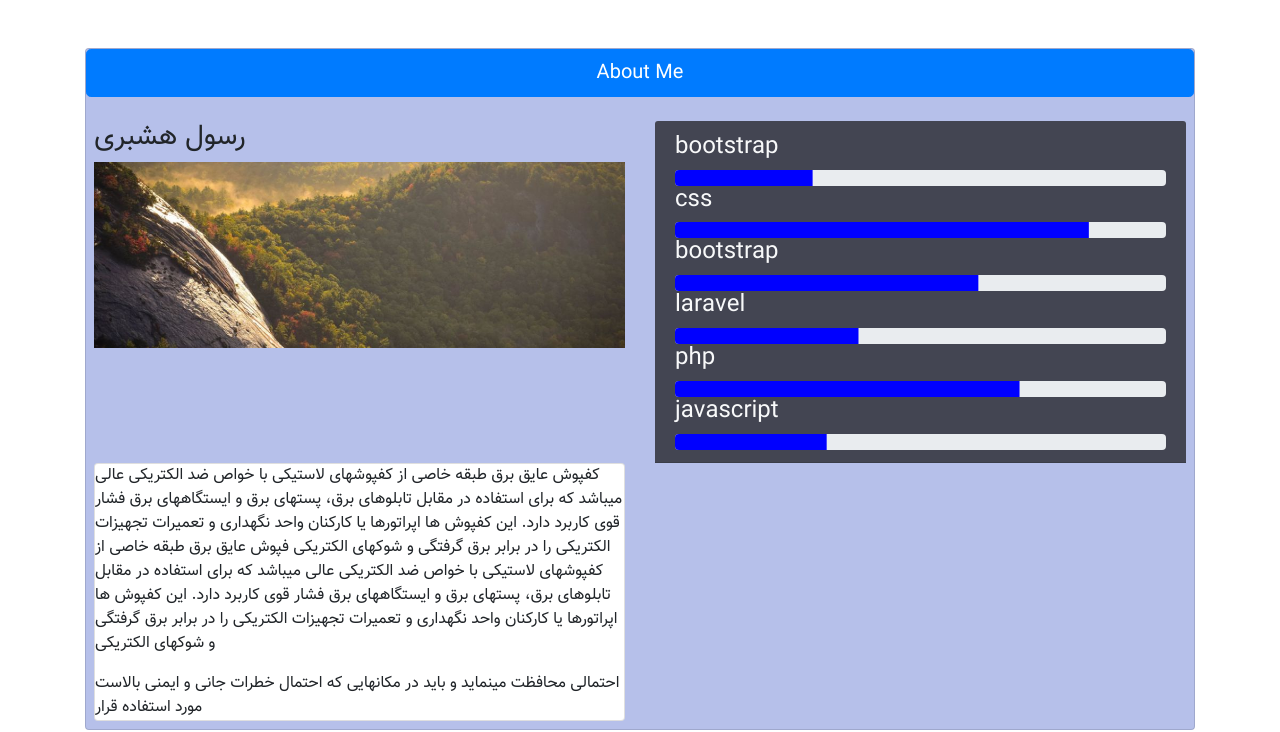
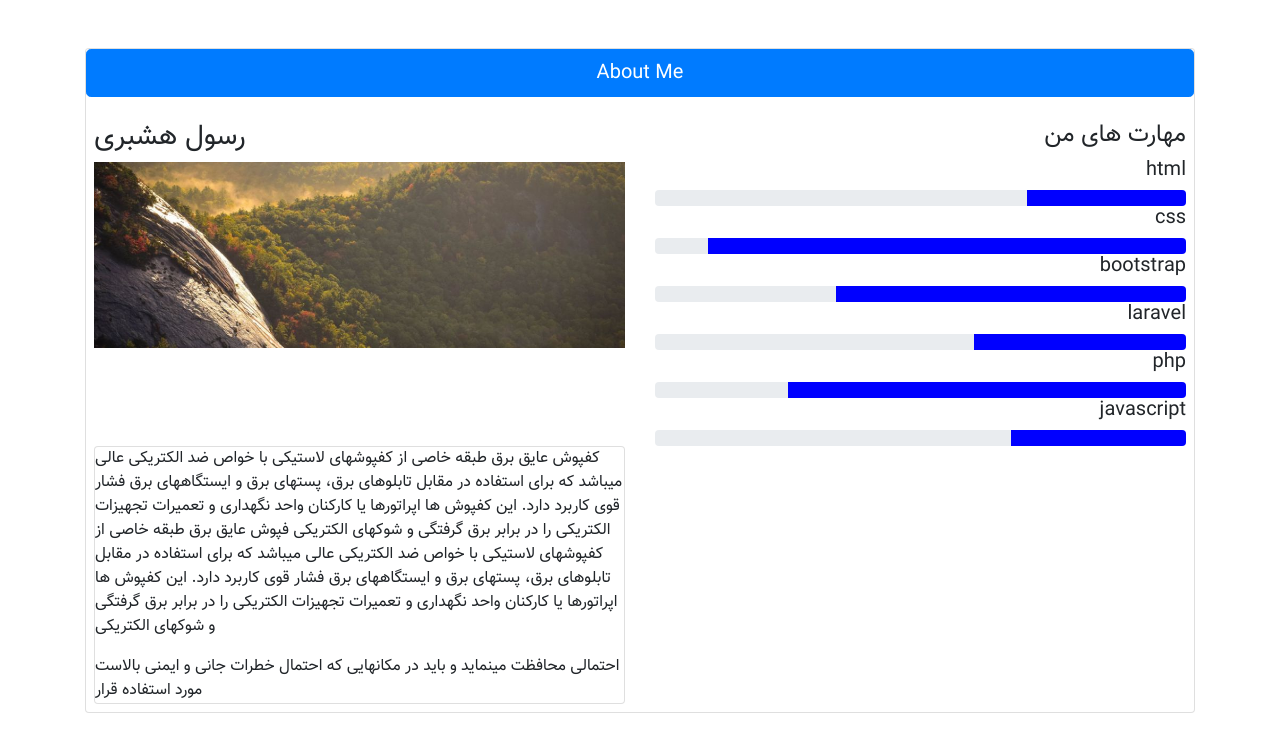
Before and after one commit to rasoolhashbari/project_Resume, a plain HTML site: page index.html in a window 1280 px wide. Shown: the part 1280-2012 px from the top of the page. Drawn offline with nearby package versions, Linux system fonts and the light colour scheme.

Commit message:
Edit rtl Animation

```diff
--- a/css/style.css
+++ b/css/style.css
@@ -19,13 +19,6 @@ body {
 ::-webkit-scrollbar {
     width: 15px;
 }
-
-
-/* .nav-primary ul{
-     -webkit-transition-property: width;
-    -webkit-transition-duration: 2s;
-
-} */
 
 
 /* ----------------style navbar---------------------- */
@@ -91,7 +84,7 @@ body {
 
 @keyframes slideInFromLeft {
     0% {
-        transform: translateX(-100%);
+        transform: translateX(100%);
     }
     100% {
         transform: translateX(0);
@@ -101,8 +94,13 @@ body {
 
 /* ------ style contact me ------- */
 
+.direction-progress {
+    direction: rtl;
+    text-align: right;
+}
+
 .progress-bar {
-    animation: 4s ease-out 0s 1 slideInFromLeft;
+    animation: 2s ease-out 0s 1 slideInFromLeft;
     background: blue;
     padding: 30px
 }
--- a/index.html
+++ b/index.html
@@ -123,39 +123,38 @@
             </div>
         </div>
         <!------------------- About Me -------------------->
-        <div class="card mt-5 Resume-backgrund" id="MAbout-Me">
+        <div class="card mt-5 " id="MAbout-Me">
             <button type="button" class="btn btn-primary btn-lg mb-3">About Me</button>
             <div class="row p-2">
                 <div class="col-md-6">
                     <h3>رسول هشبری</h3>
                     <img class="w-100" src="images/2.jpg" alt="">
                 </div>
-                <div class="col-md-6">
-                    <div class="card-header bg-dark text-light ">
-                        <h4>bootstrap</h4>
+                <div class="col-md-6 direction-progress">
+                    <h4>مهارت های من</h4>
+                    <h5>html</h5>
                     <div class="progress">
                         <div class="progress-bar wow" style="width:30%"></div>
                     </div>
-                        <h4>css</h4>
+                    <h5>css</h5>
                     <div class="progress">
                         <div class="progress-bar wow" style="width:90%"></div>
                     </div>
-                        <h4>bootstrap</h4>
+                    <h5>bootstrap</h5>
                     <div class="progress">
                         <div class="progress-bar wow" style="width:66%"></div>
                     </div>
-                        <h4>laravel</h4>
+                    <h5>laravel</h5>
                     <div class="progress ">
                         <div class="progress-bar wow" style="width:40%"></div>
                     </div>
-                        <h4>php</h4>
+                    <h5>php</h5>
                     <div class="progress">
                         <div class="progress-bar wow" style="width:75%"></div>
                     </div>
-                        <h4>javascript</h4>
+                    <h5>javascript</h5>
                     <div class="progress">
                         <div class="progress-bar wow" style="width:33%"></div>
-                        </div>
                     </div>
                 </div>
                 <div class="col-md-6">
```
Lines whose indentation alone changed are shown as unchanged.
